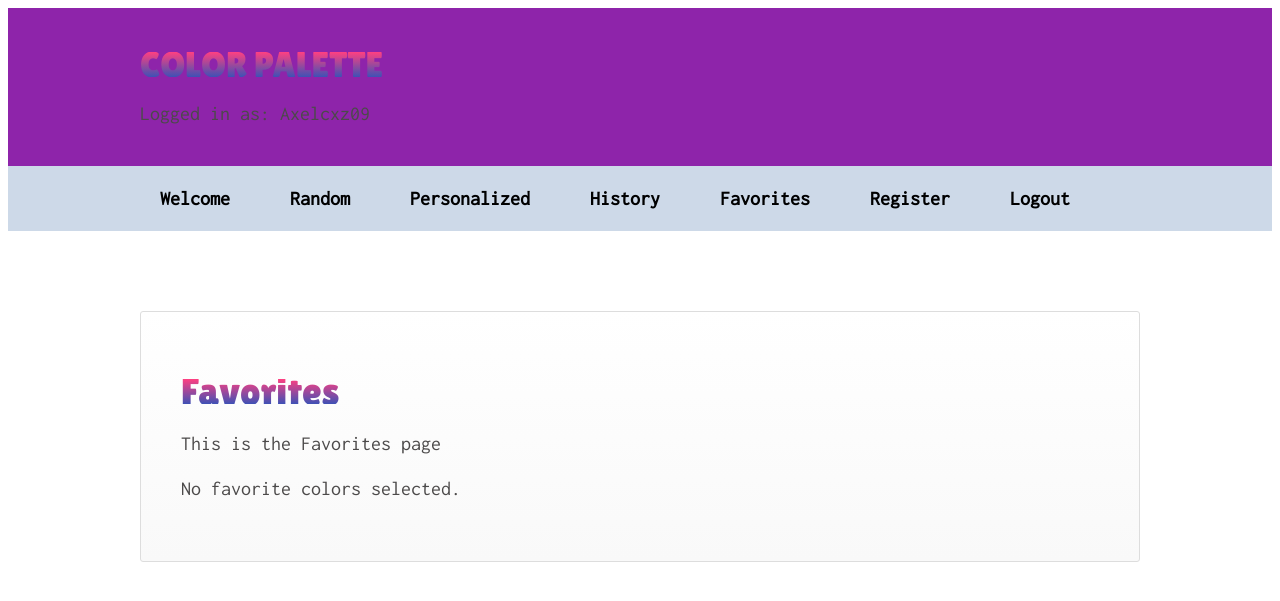
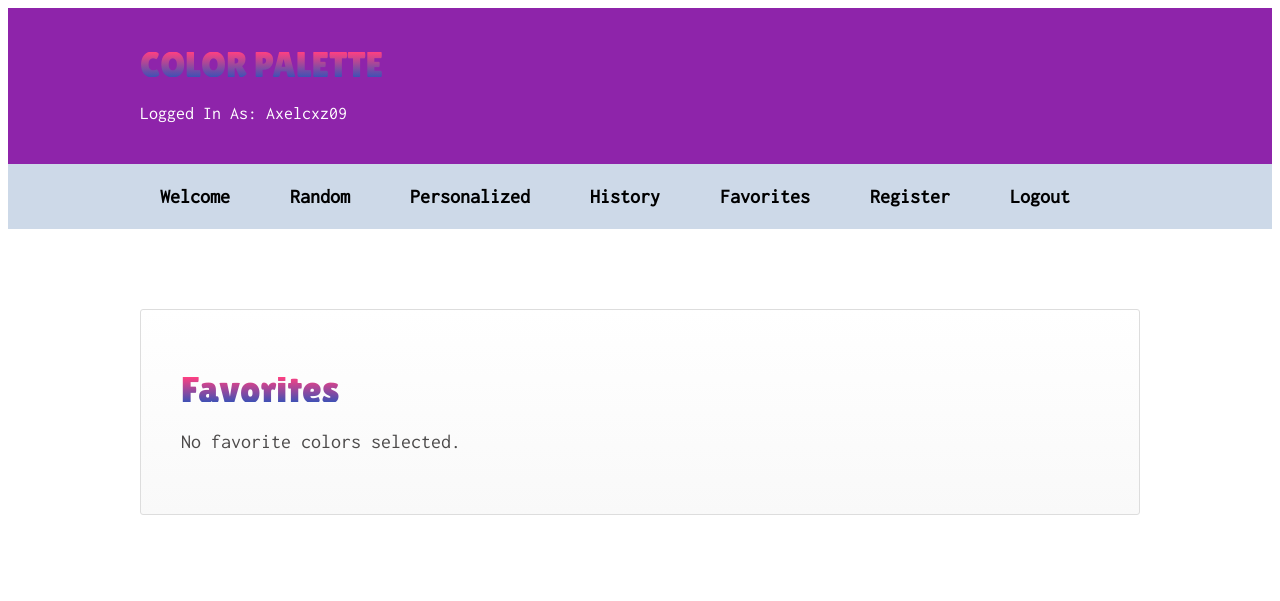
Before and after one commit to Veneloo/Color-Palette, a Flask app: page /history in a window 1280 px wide. Shown: the top 601 px of the page. Run offline with Flask 3, Linux system fonts and the light colour scheme; a user stored in the database is signed in.

Commit message:
minor edits

```diff
--- a/templates/favorites.html
+++ b/templates/favorites.html
@@ -1,8 +1,6 @@
 {% extends "layoutt.html" %}
 {% block content %}
     <h1>{{ subtitle }}</h1>
-    <p>{{ text }}</p>
-
     {% if favorites %}
         <h3>Favorite Colors:</h3>
         {% for favorite in favorites %}
--- a/templates/layoutt.html
+++ b/templates/layoutt.html
@@ -23,7 +23,7 @@
     <div class="container">
       <h1 class = "websitetitle">COLOR PALETTE</h1>
       {% if current_user.is_authenticated %}
-        <p class="username">Logged in as: {{ current_user.username }}</p>
+        <p class="username" style = "color:white; font-size:18px;">Logged In As: {{ current_user.username }}</p>
       {% endif %}
     </div>
   </header>
```
Also changed, not shown: static/main.css (+0 -10 lines), instance/site.db, 1 other file.
